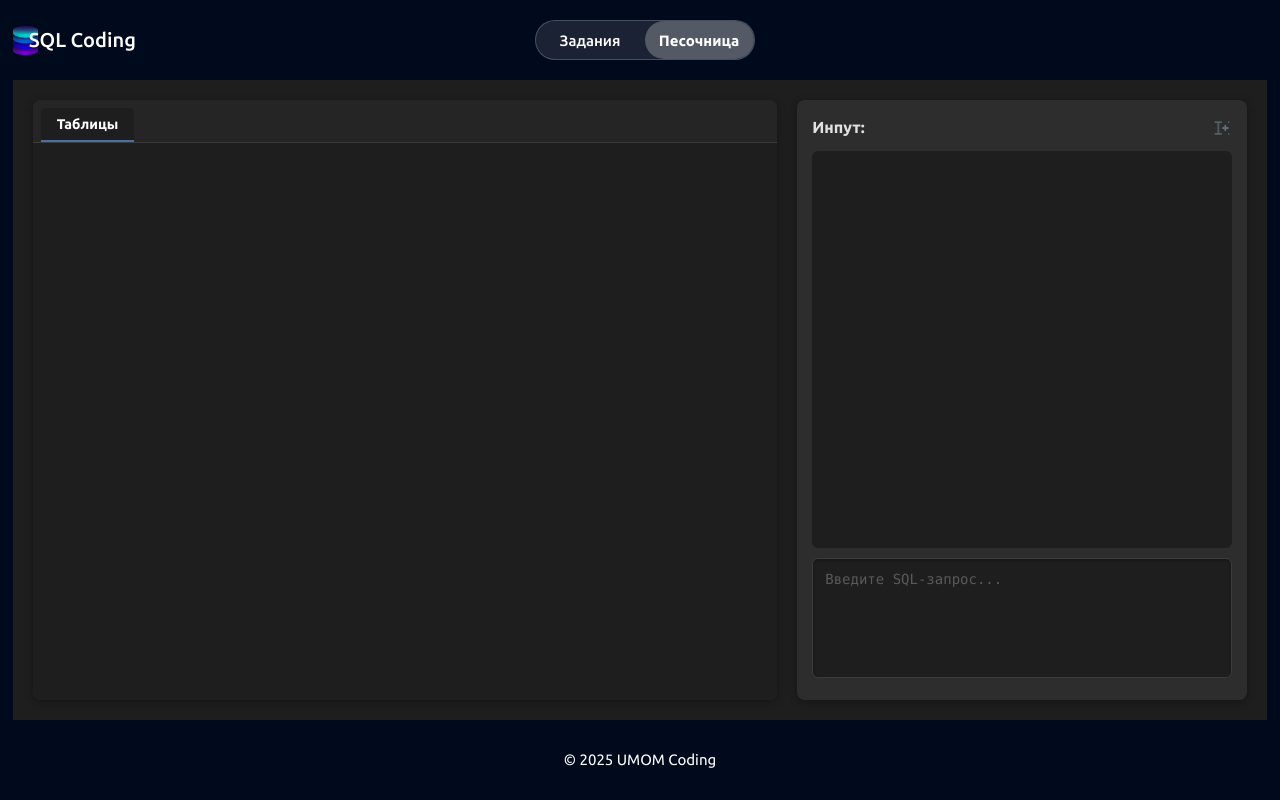
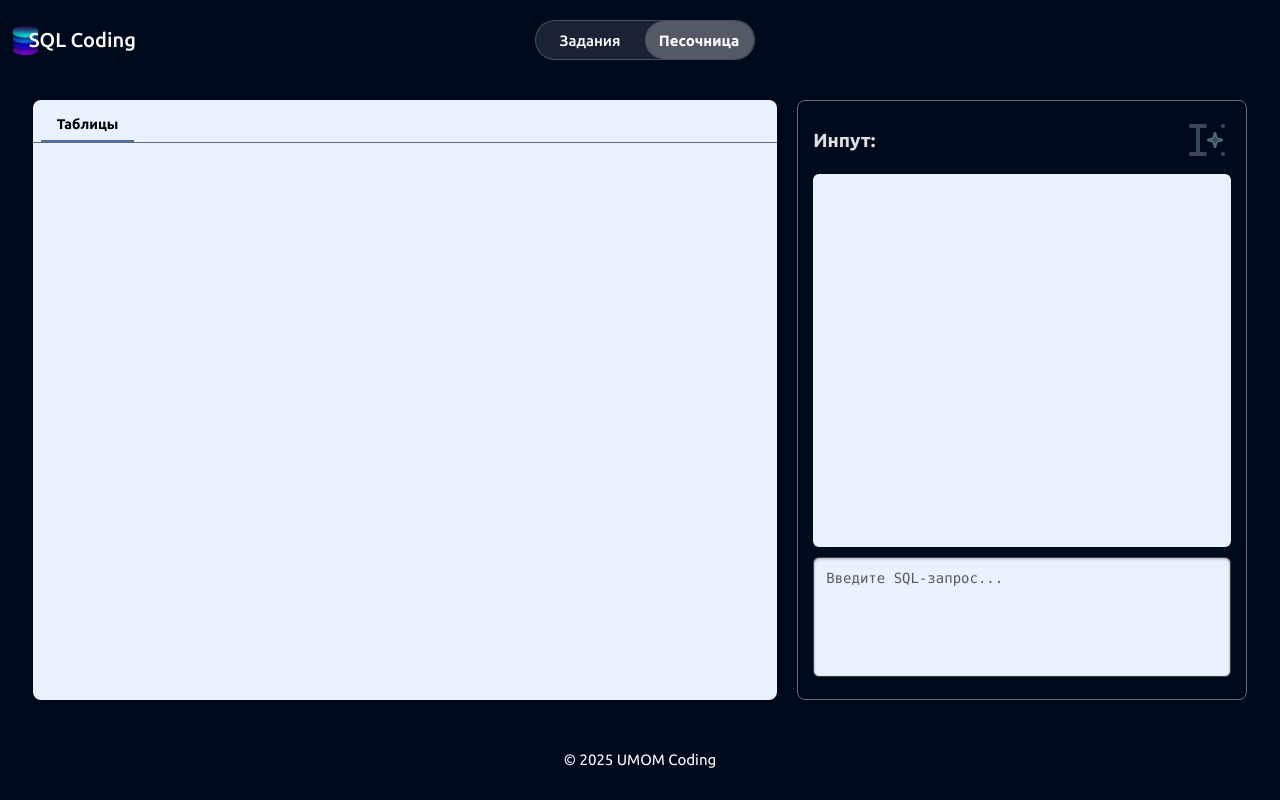
Before and after one commit to imadji/visual-sql-trainer, a Vue app in the folder client/: page /workspace in a window 1280 px wide. Built offline with nearby package versions, Linux system fonts and the light colour scheme.

Commit message:
fix sadbox styles

```diff
--- a/client/src/components/SandboxView.vue
+++ b/client/src/components/SandboxView.vue
@@ -311,8 +311,7 @@ onMounted((): void => {
   height: 80vh;
   padding: 20px;
   font-family: "Segoe UI", Tahoma, Geneva, Verdana, sans-serif;
-  background-color: #1e1e1e;
-  color: #e0e0e0;
+  // color: #e0e0e0;
 }
 
 .main-workspace {
@@ -327,7 +326,7 @@ onMounted((): void => {
   display: flex;
   flex-direction: column;
   min-height: 0;
-  background-color: #2d2d2d;
+  // background-color: #2d2d2d;
   border-radius: 8px;
   box-shadow: 0 2px 8px rgba(0, 0, 0, 0.3);
   overflow: hidden;
@@ -335,9 +334,9 @@ onMounted((): void => {
 
 .tabs-container {
   display: flex;
-  background-color: #252526;
+  background-color: rgba(233, 241, 255, 1);
   padding: 8px 8px 0 8px;
-  border-bottom: 1px solid #3c3c3c;
+  border-bottom: 1px solid rgba(103, 107, 115, 1);
 
   .tab-btn {
     padding: 8px 16px;
@@ -354,8 +353,8 @@ onMounted((): void => {
     &.active {
       border-bottom-color: #4a6fa5;
       font-weight: 600;
-      color: #ffffff;
-      background-color: #1e1e1e;
+      color: #000;
+      background-color: rgba(233, 241, 255, 1);
     }
 
     &:hover {
@@ -378,7 +377,8 @@ onMounted((): void => {
   bottom: 0;
   padding: 15px;
   overflow: hidden;
-  background-color: #1e1e1e;
+  // background-color: #1e1e1e;
+  background-color: rgba(233, 241, 255, 1);
 }
 
 .debugger-container {
@@ -390,6 +390,7 @@ onMounted((): void => {
   padding: 15px;
   overflow: auto;
   background-color: #1e1e1e;
+  // background-color: rgba(233, 241, 255, 1);
   color: #e0e0e0;
 }
 
@@ -399,10 +400,10 @@ onMounted((): void => {
   flex-direction: column;
   min-height: 0;
   gap: 10px;
-  background-color: #2d2d2d;
   border-radius: 8px;
   padding: 15px;
-  box-shadow: 0 2px 8px rgba(0, 0, 0, 0.3);
+  border: 1px solid rgba(103,107,115,1);
+  // box-shadow: 0 2px 8px rgba(0, 0, 0, 0.3);
 }
 
 .console-panel {
@@ -411,7 +412,7 @@ onMounted((): void => {
   align-items: center;
 
   span {
-    font-size: 16px;
+    font-size: 19px;
     font-weight: 600;
     color: #e0e0e0;
   }
@@ -421,8 +422,8 @@ onMounted((): void => {
     gap: 10px;
 
     img {
-      width: 20px;
-      height: 20px;
+      // width: 20px;
+      // height: 20px;
       cursor: pointer;
       opacity: 0.7;
       transition: opacity 0.2s;
@@ -437,6 +438,7 @@ onMounted((): void => {
 .console-output {
   flex: 1;
   background-color: #1e1e1e;
+  background-color: rgba(233, 241, 255, 1);
   border-radius: 6px;
   padding: 12px;
   font-family: "Consolas", monospace;
@@ -510,7 +512,7 @@ onMounted((): void => {
     font-family: "Consolas", monospace;
     font-size: 14px;
     resize: none;
-    background-color: #1e1e1e;
+    background-color: rgba(233, 241, 255, 1);
     color: #e0e0e0;
     box-shadow: inset 0 1px 3px rgba(0, 0, 0, 0.3);
 
```
